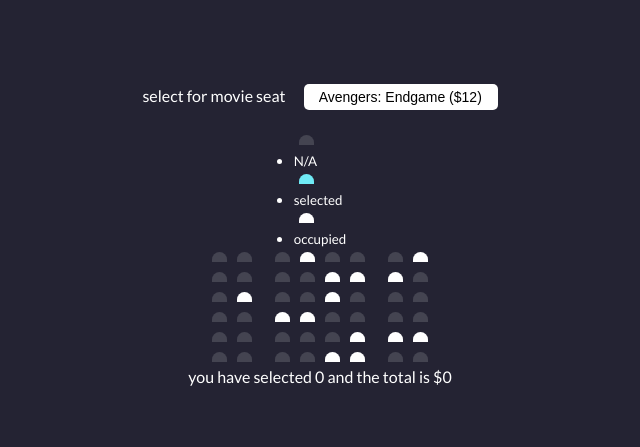
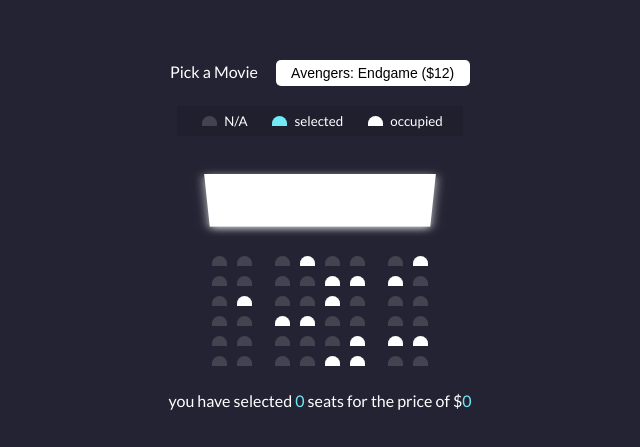
Before and after one commit to ahmedabukar01/Movie-seat, a plain HTML site: page index.html in a window 1280 px wide. Shown: the part 175-622 px from the top of the page, without its empty margins (320-960 px from the left). Drawn offline with Linux system fonts and the light colour scheme.

Commit message:
initial commit

```diff
--- a/index.html
+++ b/index.html
@@ -9,7 +9,7 @@
 </head>
 <body>
     <div class="movie-container">
-    <label">select for movie seat</label>
+    <label>Pick a Movie</label>
     <select id="movie">
         <option value="10">Avengers: Endgame ($12)</option>
         <option value="12">the joker ($10)</option>
@@ -100,7 +100,7 @@
             <div class="seat"></div>
         </div>
     </div>
-    <p class="text">you have selected <span id="count">0</span> and the total is $<span id="total">0</span></p>
+    <p class="text">you have selected <span id="count">0</span> seats for the price of $<span id="total">0</span></p>
     <script src="script.js"></script>
 </body>
 </html>
--- a/style.css
+++ b/style.css
@@ -29,6 +29,9 @@ body{
     -webkit-appearance: none;
     appearance: none;
 }
+.row{
+    display:flex;
+}
 .seat{
     background: #444451;
     height:10px;
@@ -43,12 +46,49 @@ body{
 .seat.occupied{
     background:#fff;
 }
-.row{
-    display:flex;
-}
 .seat:nth-of-type(2){
     margin-right:18px;
 }
 .seat:nth-last-of-type(2){
     margin-left:18px;
 }
+.seat:not(.occupied):hover{
+    cursor:pointer;
+    transform:scale(1.2);
+}
+li .seat:not(.occupied):hover{
+    cursor:default;
+    transform:scale(1);
+}
+.showcase{
+    background:rgba(0,0,0,0.1);
+    padding:5px 10px;
+    list-style-type: none;
+    display: flex;
+    justify-content: space-between;
+    margin-bottom:15px;
+}
+.showcase li{
+    display:flex;
+    justify-content: center;
+    align-items: center;
+    margin:0 10px;
+}
+.showcase small{
+    margin-left:2px;
+}
+.container{
+    perspective: 1000px;
+    margin-bottom:20px;
+}
+.screen{
+    background:#fff;
+    height:70px;
+    margin:15px 0;
+    width:100%;
+    transform:rotateX(-45deg);
+    box-shadow: 0 3px 10px rgba(255,255,255,0.8);
+}
+p.text span{
+    color:#6feaf6;
+}
```
